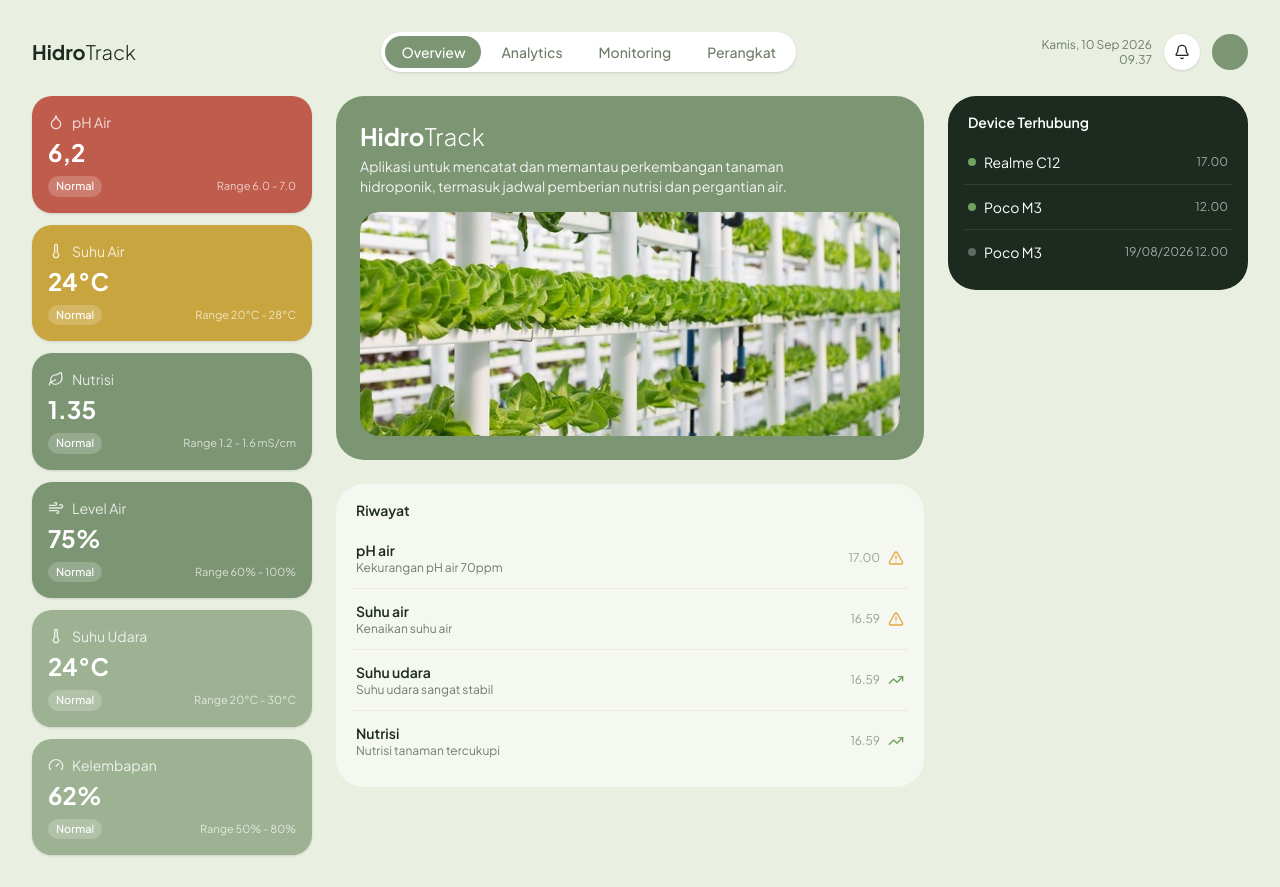
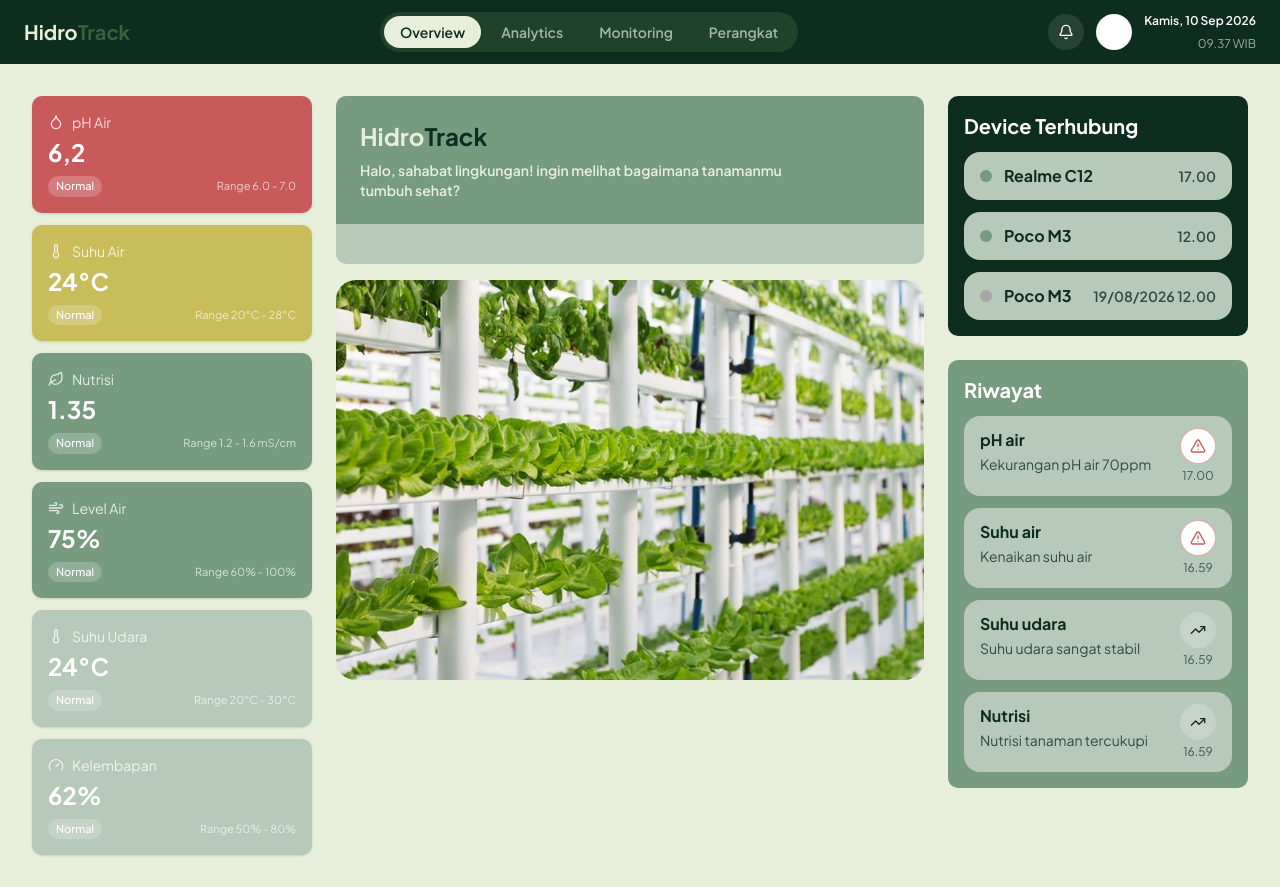
Before and after one commit to ALZEE23/Iot-dashboard, a Next.js app: page / in a window 1280 px wide. Built offline with nearby package versions, Linux system fonts and the light colour scheme.

Commit message:
feat: memperbaiki tampilan pada dashboard

```diff
--- a/app/component/DeviceList.tsx
+++ b/app/component/DeviceList.tsx
@@ -9,26 +9,29 @@ export function DeviceList({
 }) {
   return (
     <section
-      className={`rounded-[var(--radius-lg)] bg-[var(--color-ink)] text-white p-4 ${className}`}
+      className={`rounded-[10px] bg-[#0D2D1E] p-4 ${className}`}
     >
-      <h3 className="text-sm font-semibold px-1 mb-2">Device Terhubung</h3>
-      <ul>
-        {devices.map((d, i) => (
+      <h3 className="text-xl font-bold text-white mb-3">Device Terhubung</h3>
+
+      <ul className="space-y-3">
+        {devices.map((d) => (
           <li
             key={d.key}
-            className={`flex items-center justify-between gap-3 px-1 py-3 ${
-              i !== devices.length - 1 ? "border-b border-white/10" : ""
-            }`}
+            className="flex items-center justify-between gap-3 rounded-2xl bg-[#B7C9B9] px-4 py-3"
           >
-            <div className="flex items-center gap-2">
+            <div className="flex items-center gap-3">
               <span
-                className={`h-2 w-2 rounded-full ${
-                  d.status === "Online" ? "bg-[var(--color-success)]" : "bg-white/30"
+                className={`h-3 w-3 rounded-full ${
+                  d.status === "Online" ? "bg-[#759C7F]" : "bg-[#A7A7A7]"
                 }`}
               />
-              <span className="text-sm">{d.name}</span>
+              <span className="text-base font-bold text-[#0D2D1E]">
+                {d.name}
+              </span>
             </div>
-            <span className="text-xs text-white/60">{d.lastSeen}</span>
+            <span className="text-sm font-semibold text-[#0D2D1E]/80">
+              {d.lastSeen}
+            </span>
           </li>
         ))}
       </ul>
--- a/app/component/HistoryList.tsx
+++ b/app/component/HistoryList.tsx
@@ -1,10 +1,35 @@
-import { AlertTriangle, CheckCircle2, TrendingUp } from "lucide-react";
+import { AlertTriangle, TrendingUp, LucideIcon } from "lucide-react";
 import type { HistoryItem } from "@/lib/data";
 
-const TONE_ICON: Record<HistoryItem["tone"], React.ReactNode> = {
-  warning: <AlertTriangle className="h-4 w-4 text-[var(--color-warning)]" />,
-  success: <TrendingUp className="h-4 w-4 text-[var(--color-success)]" />,
-  info: <CheckCircle2 className="h-4 w-4 text-[var(--color-info)]" />,
+type ToneMeta = {
+  icon: LucideIcon | null;
+  iconColor: string;
+  bg: string;
+  border?: string;
+};
+
+const TONE_META: Record<HistoryItem["tone"], ToneMeta> = {
+  warning: {
+    icon: AlertTriangle,
+    iconColor: "text-[#C85A5C]",
+    bg: "bg-white",
+    border: "border border-[#C85A5C]/50",
+  },
+  alert: {
+    icon: null,
+    iconColor: "text-[#C8BD5A]",
+    bg: "bg-[#E7EFDA]",
+  },
+  success: {
+    icon: TrendingUp,
+    iconColor: "text-[#0D2D1E]",
+    bg: "bg-white/20",
+  },
+  info: {
+    icon: TrendingUp,
+    iconColor: "text-[#0D2D1E]",
+    bg: "bg-white/20",
+  },
 };
 
 export function HistoryList({
@@ -18,31 +43,42 @@ export function HistoryList({
 }) {
   return (
     <section
-      className={`rounded-[var(--radius-lg)] bg-[var(--color-surface)] p-4 ${className}`}
+      className={`rounded-[10px] bg-[#779B7F] p-4 ${className}`}
     >
-      <h3 className="text-sm font-semibold text-[var(--color-ink)] px-1 mb-2">
-        {title}
-      </h3>
-      <ul>
-        {items.map((item, i) => (
+      <h3 className="text-xl font-bold text-white mb-3">{title}</h3>
+
+      <ul className="space-y-3">
+        {items.map((item) => {
+          const meta = TONE_META[item.tone];
+          const Icon = meta.icon;
+          return (
             <li
               key={item.key}
-            className={`flex items-center justify-between gap-3 px-1 py-3 ${
-              i !== items.length - 1 ? "border-b border-black/5" : ""
-            }`}
+              className="flex items-start justify-between gap-3 rounded-2xl bg-[#B7C9B9] px-4 py-3"
             >
               <div>
-              <p className="text-sm font-semibold text-[var(--color-ink)]">
+                <p className="text-base font-bold text-[#0D2D1E]">
                   {item.title}
                 </p>
-              <p className="text-xs text-[var(--color-muted)]">{item.description}</p>
+                <p className="text-sm text-[#0D2D1E]/80 mt-0.5">
+                  {item.description}
+                </p>
               </div>
-            <div className="flex items-center gap-2 shrink-0">
-              <span className="text-xs text-[var(--color-muted-2)]">{item.time}</span>
-              {TONE_ICON[item.tone]}
+              <div className="flex flex-col items-center gap-1 shrink-0">
+                <span
+                  className={`h-9 w-9 rounded-full flex items-center justify-center ${meta.bg} ${meta.border ?? ""}`}
+                >
+                  {Icon ? (
+                    <Icon className={`h-4 w-4 ${meta.iconColor}`} />
+                  ) : (
+                    <span className={`font-bold ${meta.iconColor}`}>!</span>
+                  )}
+                </span>
+                <span className="text-xs text-[#0D2D1E]/70">{item.time}</span>
               </div>
             </li>
-        ))}
+          );
+        })}
       </ul>
     </section>
   );
--- a/app/component/Navbar.tsx
+++ b/app/component/Navbar.tsx
@@ -11,22 +11,23 @@ export function Navbar({
   onChange?: (tab: Tab) => void;
 }) {
   return (
-    <div className="flex items-center justify-between mb-6">
-      <h1 className="text-xl font-bold text-[var(--color-ink)]">
-        Hidro<span className="font-light">Track</span>
+    <div className="fixed top-0 left-0 right-0 z-50 flex items-center justify-between bg-[#0D2D1E] px-6 py-3">
+      <h1 className="text-xl font-bold">
+        <span className="text-[#E7EFDA]">Hidro</span>
+        <span className="text-[#3D5F3E]">Track</span>
       </h1>
 
-      <nav className="flex items-center gap-1 rounded-full bg-white p-1 shadow-sm">
+      <nav className="flex items-center gap-1 rounded-full bg-[#3D5F3E]/40 p-1">
         {TABS.map((tab) => (
           <button
             key={tab}
             type="button"
             onClick={() => onChange?.(tab)}
             aria-current={tab === active ? "page" : undefined}
-            className={`px-4 py-1.5 rounded-full text-sm font-medium transition-colors ${
+            className={`px-4 py-1.5 rounded-full text-sm font-semibold transition-colors ${
               tab === active
-                ? "bg-[var(--color-primary)] text-white"
-                : "text-[var(--color-muted)] hover:text-[var(--color-ink)]"
+                ? "bg-[#E7EFDA] text-[#0D2D1E]"
+                : "text-white/60 hover:text-white"
             }`}
           >
             {tab}
@@ -35,18 +36,14 @@ export function Navbar({
       </nav>
 
       <div className="flex items-center gap-3">
-        <span className="text-xs text-[var(--color-muted)] text-right leading-tight">
-          Kamis, 10 Sep 2026
-          <br />
-          09.37
-        </span>
-        <button
-          aria-label="Notifikasi"
-          className="h-9 w-9 rounded-full bg-white shadow-sm flex items-center justify-center"
-        >
-          <Bell className="h-4 w-4 text-[var(--color-ink)]" />
+        <button aria-label="Notifikasi" className="h-9 w-9 rounded-full bg-white/10 flex items-center justify-center">
+          <Bell className="h-4 w-4 text-white" />
         </button>
-        <div className="h-9 w-9 rounded-full bg-[var(--color-primary)]" />
+        <div className="h-9 w-9 rounded-full bg-white" />
+        <div className="flex flex-col items-end leading-tight text-xs">
+          <span className="text-white font-semibold mb-2">Kamis, 10 Sep 2026</span>
+          <span className="text-white/60">09.37 WIB</span>
+        </div>
       </div>
     </div>
   );
--- a/app/component/StatCard.tsx
+++ b/app/component/StatCard.tsx
@@ -9,24 +9,32 @@ const VARIANT_BG: Record<StatItem["variant"], string> = {
 };
 
 export function StatTile({ stat }: { stat: StatItem }) {
+  const isRed = stat.variant === "red";
+
   return (
     <div
-      className={`relative flex flex-col justify-between rounded-[var(--radius-md)] p-4 h-28 ${VARIANT_BG[stat.variant]}`}
+      className={`relative flex flex-col justify-between rounded-[14px] p-4 h-45 ${VARIANT_BG[stat.variant]}`}
     >
-      <StatIcon name={stat.icon} className="h-5 w-5 opacity-90" />
-      <div>
-        <p className="text-2xl font-bold leading-none">{stat.value}</p>
-        <p className="text-xs mt-1 opacity-90">{stat.label}</p>
+      <div className="flex items-start justify-between gap-1">
+        <span className="text-[25px] font-semibold leading-tight">{stat.label}</span>
+
+        {isRed ? (
+          <span className="h-6 w-6 shrink-0 rounded-full bg-white flex items-center justify-center">
+            <StatIcon name={stat.icon} className="h-4 w-4 text-[var(--color-red)]" />
+          </span>
+        ) : (
+          <StatIcon name={stat.icon} className="h-6 w-6 text-white/80 shrink-0" />
+        )}
       </div>
+
+      <p className="text-[28px] font-bold leading-none">{stat.value}</p>
     </div>
   );
 }
 
 export function StatRow({ stat }: { stat: StatItem }) {
   return (
-    <div
-      className={`rounded-[var(--radius-md)] p-4 shadow-sm ${VARIANT_BG[stat.variant]}`}
-    >
+    <div className={`rounded-[10px] p-4 shadow-sm ${VARIANT_BG[stat.variant]}`}>
       <div className="flex items-center gap-2 text-white/80 text-sm">
         <StatIcon name={stat.icon} className="h-4 w-4" />
         <span>{stat.label}</span>
@@ -36,9 +44,7 @@ export function StatRow({ stat }: { stat: StatItem }) {
         <span className="text-[11px] px-2 py-0.5 rounded-full bg-white/20 text-white font-medium">
           {stat.status ?? "Normal"}
         </span>
-        {stat.range && (
-          <span className="text-[11px] text-white/70">{stat.range}</span>
-        )}
+        {stat.range && <span className="text-[11px] text-white/70">{stat.range}</span>}
       </div>
     </div>
   );
--- a/app/dashboard/Desktop.tsx
+++ b/app/dashboard/Desktop.tsx
@@ -12,13 +12,15 @@ export function Desktop() {
   const [active, setActive] = useState<Tab>("Overview");
 
   return (
-    <div className="hidden lg:block min-h-dvh bg-[var(--color-bg)] p-8">
+    <div className="hidden lg:block min-h-dvh bg-[var(--color-bg)]">
       <Navbar active={active} onChange={setActive} />
 
+      <div className="pt-24 px-8 pb-8">
         {active === "Overview" && <OverviewSection />}
         {active === "Analytics" && <AnalyticsSection />}
         {active === "Monitoring" && <MonitoringSection />}
         {active === "Perangkat" && <PerangkatSection />}
+      </div>
     </div>
   );
 }
@@ -31,16 +33,24 @@ function OverviewSection() {
           <StatRow key={stat.key} stat={stat} />
         ))}
       </div>
-      <div className="space-y-6">
-        <div className="rounded-[var(--radius-lg)] bg-[var(--color-primary)] text-white p-6 overflow-hidden">
+
+      <div>
+        <div className="rounded-[10px] overflow-hidden">
+          <div className="bg-[#779B7F] text-white p-6">
             <h2 className="text-2xl font-bold">
-            Hidro<span className="font-light">Track</span>
+              <span className="text-[#E7EFDA]">Hidro</span>
+              <span className="text-[#0D2D1E]">Track</span>
             </h2>
-          <p className="text-sm text-white/90 mt-1 max-w-md">
-            Aplikasi untuk mencatat dan memantau perkembangan tanaman
-            hidroponik, termasuk jadwal pemberian nutrisi dan pergantian air.
+            <p className="text-sm font-semibold text-[#E7EFDA] mt-2 max-w-md">
+              Halo, sahabat lingkungan! ingin melihat bagaimana tanamanmu tumbuh
+              sehat?
             </p>
-          <div className="mt-4 rounded-[var(--radius-md)] overflow-hidden relative h-56 bg-[var(--color-primary-dark)]">
+          </div>
+
+          <div className="bg-[#B7C9B9] h-10" />
+        </div>
+
+        <div className="mt-4 rounded-[var(--radius-md)] overflow-hidden relative h-100">
           <Image
             src="/images/hidroponik.jpg"
             alt="Instalasi hidroponik vertikal"
@@ -50,10 +60,10 @@ function OverviewSection() {
         </div>
       </div>
 
+      <div className="space-y-6">
+        <DeviceList devices={devices} />
         <HistoryList items={historyItems} title="Riwayat" />
       </div>
-
-      <DeviceList devices={devices} />
     </div>
   );
 }
--- a/app/dashboard/Mobile.tsx
+++ b/app/dashboard/Mobile.tsx
@@ -1,4 +1,3 @@
-import { Bell } from "lucide-react";
 import { HistoryList } from "../component/HistoryList";
 import { StatTile } from "../component/StatCard";
 import { DeviceList } from "../component/DeviceList";
@@ -8,30 +7,34 @@ export function Mobile() {
   return (
     <div className="lg:hidden min-h-dvh bg-[var(--color-bg)] px-4 pt-6 pb-10 space-y-4">
       <div className="flex items-center justify-between">
-        <div>
-          <p className="text-xs text-[var(--color-muted)]">Kamis, 10 September 2026</p>
-        </div>
-        <div className="flex items-center gap-3">
-          <span className="text-xs text-[var(--color-muted)]">09.37</span>
-          <button
-            aria-label="Notifikasi"
-            className="h-9 w-9 rounded-full bg-[var(--color-ink)] flex items-center justify-center"
-          >
-            <Bell className="h-4 w-4 text-white" />
-          </button>
+        <div className="h-14 w-14 rounded-full bg-[var(--color-ink)]" />
+        <div className="flex items-center gap-2.5">
+          <div className="h-14 w-14 rounded-[10px] bg-[var(--color-ink)]" />
+          <div className="h-14 w-14 rounded-[10px] bg-[var(--color-ink)]" />
         </div>
       </div>
 
-      <div className="rounded-[var(--radius-lg)] bg-[var(--color-primary)] text-white p-5">
-        <h1 className="text-2xl font-bold">
-          Hidro<span className="font-light">Track</span>
-        </h1>
-        <p className="text-sm mt-2 text-white/90 max-w-[85%]">
-          Halo, sahabat lingkungan! Ingin melihat bagaimana tanamanmu tumbuh sehat?
-        </p>
+      <div className="flex items-center justify-between px-0.5">
+        <p className="text-sm font-semibold text-[var(--color-ink)]">Kamis, 10 September 2026</p>
+        <span className="text-sm font-semibold text-[var(--color-ink)]">09.37</span>
       </div>
 
-      <div className="grid grid-cols-3 gap-3">
+      <div className="rounded-[10px] bg-[var(--color-primary)] h-60 text-white overflow-hidden flex flex-col">
+        <div className="p-5 pb-6 flex-1">
+          <h1 className="text-2xl font-extrabold">
+            <span className="text-[#E7EFDA]">Hidro</span>
+            <span className="text-[#0D2D1E]">Track</span>
+          </h1>
+          <p className="text-md mt-3 font-semibold text-white/90 leading-snug max-w-[90%]">
+            Halo, sahabat lingkungan!
+            <br />
+            ingin melihat bagaimana tanaman mu tumbuh sehat ?
+          </p>
+        </div>
+        <div className="h-12 bg-[var(--color-primary-soft)]" />
+      </div>
+
+      <div className="grid grid-cols-3 gap-4">
         {mobileStats.map((stat) => (
           <StatTile key={stat.key} stat={stat} />
         ))}
--- a/app/globals.css
+++ b/app/globals.css
@@ -1,27 +1,24 @@
 @import "tailwindcss";
 
 :root {
-  --color-bg: #e9efe1;
-  --color-surface: #f5f8f0;
-  --color-surface-2: #ffffff;
+  --color-bg: #e7efda;
+  --color-white: #ffffff;
 
-  --color-primary: #7c9573;
-  --color-primary-dark: #62775a;
-  --color-primary-soft: #9db292;
+  --color-primary: #779b7f;
+  --color-primary-dark: #0d2d1e;
+  --color-primary-soft: #b7c9b9;
 
-  --color-gold: #c9a53f;
-  --color-gold-dark: #ad8a2c;
+  --color-gold: #c8bd5a;
 
-  --color-red: #c05c4c;
-  --color-red-dark: #a24638;
+  --color-red: #c85a5c;
 
-  --color-ink: #1c2a1f;
-  --color-ink-soft: #2e3f2c;
-  --color-muted: #6f7d68;
-  --color-muted-2: #97a390;
+  --color-ink: #0d2d1e;
+  --color-ink-soft: #759c7f;
+  --color-muted: #a7a7a7;
+  --color-muted-2: #b7c9b9;
 
-  --color-warning: #e2a73e;
-  --color-success: #6fa25e;
+  --color-warning: #c8bd5a;
+  --color-success: #759c7f;
   --color-info: #5b8ac2;
 
   --radius-lg: 1.75rem;
--- a/lib/data.ts
+++ b/lib/data.ts
@@ -15,7 +15,7 @@ export interface HistoryItem {
   title: string;
   description: string;
   time: string;
-  tone: "warning" | "success" | "info";
+  tone: "warning" | "alert" | "success" | "info";
 }
 
 export interface DeviceItem {
```
Lines whose indentation alone changed are shown as unchanged.
